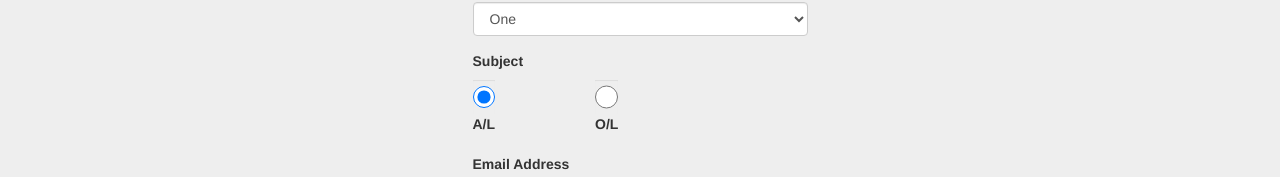
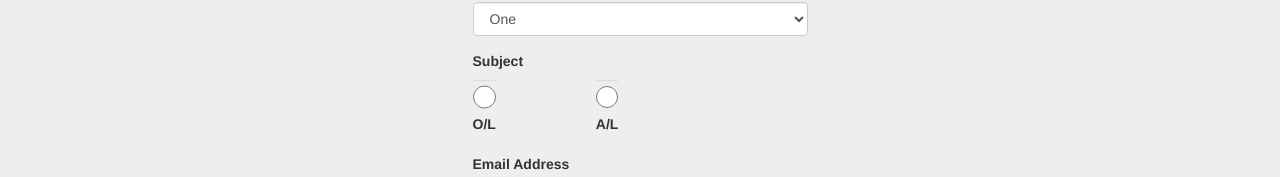
Before and after one commit to diyathn/ExamPrep, a React app: page /register in a window 1280 px wide. Shown: the part 282-459 px from the top of the page. Built offline with nearby package versions, Linux system fonts and the light colour scheme.

Commit message:
login-module - Fix dropdown issues

```diff
--- a/src/RegisterPage/RegisterPage.jsx
+++ b/src/RegisterPage/RegisterPage.jsx
@@ -13,7 +13,10 @@ class RegisterPage extends React.Component {
                 name: '',
                 school: '',
                 grade: '',
-                subject: '',
+                subject: {
+                  category: '',
+                  selection: ''
+                } ,
                 email: '',
                 phoneNumber: '',
                 password:''
@@ -22,19 +25,49 @@ class RegisterPage extends React.Component {
         };
 
         this.handleChange = this.handleChange.bind(this);
+        this.handleRadioChange = this.handleRadioChange.bind(this);
         this.handleSubmit = this.handleSubmit.bind(this);
     }
 
     handleChange(event) {
         const { name, value } = event.target;
-        //console.log("name = " + name + " Value = " + value);
         const { user } = this.state;
+
         this.setState({
             user: {
                 ...user,
                 [name]: value
             }
         });
+        console.log(user);
+    }
+
+    handleRadioChange(event,id) {
+
+      if (id === "ol") {
+        this.setState({
+          checked: false
+
+        })
+      } else {
+        this.setState({
+          checked: true
+
+        })
+      }
+      const { name, value } = event.target;
+      var valueObj = {  category: id,
+                        selection: value
+                     }
+
+      const { user } = this.state;
+
+      this.setState({
+          user: {
+              ...user,
+              [name]: valueObj
+          }
+      });
     }
 
     handleSubmit(event) {
@@ -43,7 +76,7 @@ class RegisterPage extends React.Component {
         this.setState({ submitted: true });
         const { user } = this.state;
         const { dispatch } = this.props;
-        console.log('User Object = ' + user.subject);
+
         if (user.name && user.school && user.grade && user.subject && user.email && user.phoneNumber && user.password) {
             dispatch(userActions.register(user));
         }
@@ -52,6 +85,7 @@ class RegisterPage extends React.Component {
     render() {
         const { registering  } = this.props;
         const { user, submitted } = this.state;
+        const hidden = this.state.checked ? '' : 'hidden';
         return (
             <div className="col-md-6 col-md-offset-3">
                 <h2>Register</h2>
@@ -96,22 +130,30 @@ class RegisterPage extends React.Component {
                     <label htmlFor="grade">Subject</label>
                     <div style={{display: 'flex', flexDirection: 'row'}}>
                     <div className={'form-group' + (submitted && !user.subject ? ' has-error' : '')} style={{marginRight: '100px'}}>
-                        <label htmlFor="al">
-                        <input type="radio" className="form-control" name="subject" value="al" defaultChecked onChange={this.handleChange} />
-                          A/L
+                        <label htmlFor="ol">
+                        <input type="radio" className="form-control" name="subject" value="ol" onChange={(e)=>this.handleRadioChange(e,"ol")} />
+                          O/L
                         </label>
                         {submitted && !user.subject &&
                             <div className="help-block">Your subject is required</div>
                         }
                     </div>
                     <div className={'form-group' + (submitted && !user.subject ? ' has-error' : '')} style={{marginRight: '100px'}}>
-                        <label htmlFor="ol">
-                        <input type="radio" className="form-control" name="subject" value="ol" onChange={this.handleChange} />
-                          O/L
+                        <label htmlFor="al">
+                        <input type="radio" className="form-control" name="subject" value="please select" onChange={(e)=> this.handleRadioChange(e,"")} />
+                          A/L
                         </label>
                         {submitted && !user.subject &&
                             <div className="help-block">Your subject is required</div>
                         }
+                        <div className={ hidden }>
+                        <select  className="form-control" name="subject" onChange={(e)=> this.handleRadioChange(e,"al")}>
+                          <option value="bio">Biology</option>
+                          <option value="maths">Combine Maths</option>
+                          <option value="commerce">Commerce</option>
+                          <option value="arts">Arts</option>
+                        </select>
+                        </div>
                     </div>
                   </div>
                   </div>
@@ -145,6 +187,7 @@ class RegisterPage extends React.Component {
                     </div>
                   </form>
                   </div>
+
         );
     }
 }
--- a/src/index.html
+++ b/src/index.html
@@ -7,6 +7,13 @@
     <style>
         a { cursor: pointer; }
         .help-block { font-size: 12px; }
+        .hidden {
+            display: none;
+        }
+
+        .bold {
+          font-weight: bold;
+          }
     </style>
 </head>
 <body>
```
